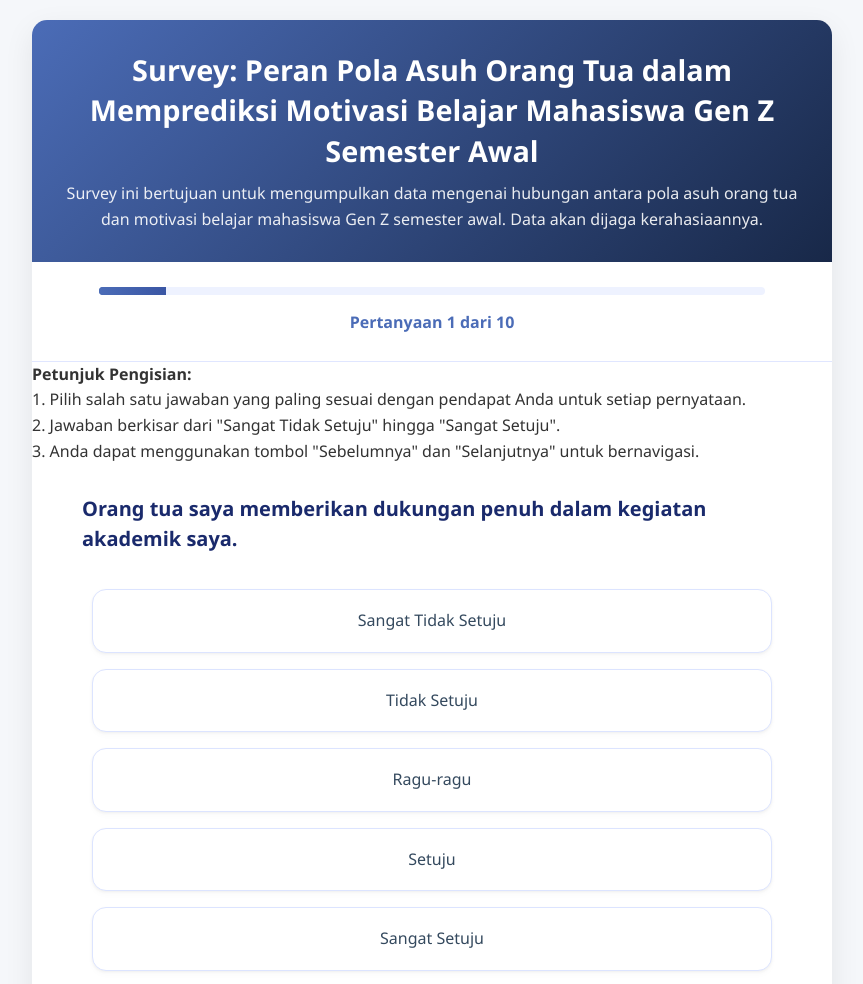
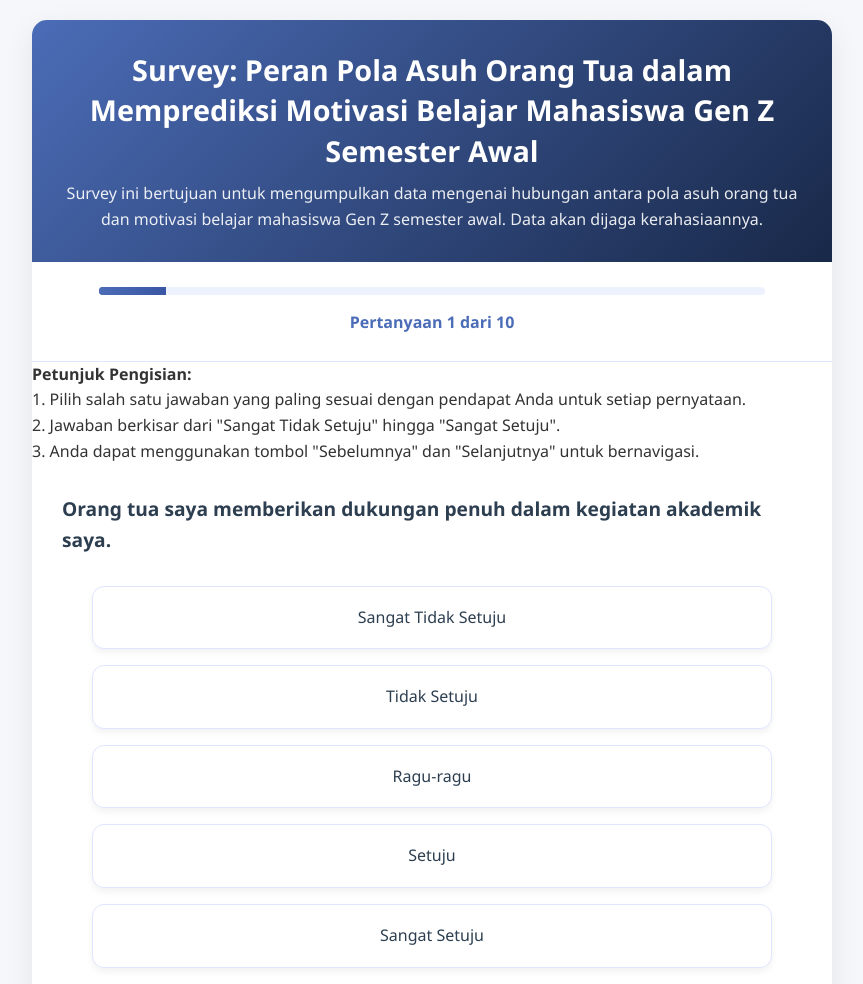
Before and after one commit to NightmareSquad/Survey-Akademik-GEN-Z, a plain HTML site: page index.html in a window 1280 px wide. Shown: the top 984 px of the page, without its empty margins (208-1071 px from the left). Drawn offline with Linux system fonts and the light colour scheme.

Commit message:
Revise and clean up CSS for survey system

```diff
--- a/style.css
+++ b/style.css
@@ -256,51 +256,3 @@ h1 {
     cursor: pointer;
     z-index: 2;
 }
-
-/* Style Kartu Opsi dengan Efek 3D dan Kedalaman */
-.option-item label {
-    display: block;
-    padding: 18px 24px;
-    background-color: #ffffff;
-    border: 1px solid #dce4ff;
-    border-radius: 14px; /* Sudut lebih lembut */
-    cursor: pointer;
-    transition: all 0.3s cubic-bezier(0.25, 0.8, 0.25, 1);
-    font-weight: 500;
-    color: #34495e;
-    text-align: center;
-
-    /* Efek Bayangan 3D Lembut */
-    box-shadow: 0 4px 6px rgba(0, 0, 0, 0.02), 0 1px 3px rgba(0, 0, 0, 0.05);
-    position: relative;
-    z-index: 1;
-}
-
-/* Efek saat Kursor di atas (Hover) */
-.option-item label:hover {
-    background-color: #f0f4ff;
-    border-color: #4b6cb7;
-    transform: translateY(-3px); /* Tombol sedikit mengangkat */
-    box-shadow: 0 10px 20px rgba(75, 108, 183, 0.1);
-}
-
-/* EFEK AKTIF (WARNA BIRU PREMIUM SAAT DIKLIK) */
-.option-input:checked + label {
-    background: linear-gradient(135deg, #4b6cb7 0%, #182848 100%) !important;
-    color: #ffffff !important;
-    border-color: #182848 !important;
-
-    /* Efek Bayangan saat terpilih agar terlihat menonjol */
-    box-shadow: 0 8px 15px rgba(75, 108, 183, 0.3);
-    transform: translateY(1px); /* Efek tombol tertekan ke bawah */
-}
-
-/* Tambahan: Styling teks pertanyaan agar lebih tegas */
-.question-text {
-    padding: 0 20px;
-    font-size: 1.25rem;
-    font-weight: 700;
-    color: #1a2a6c;
-    margin-bottom: 25px;
-    line-height: 1.5;
-}
```
